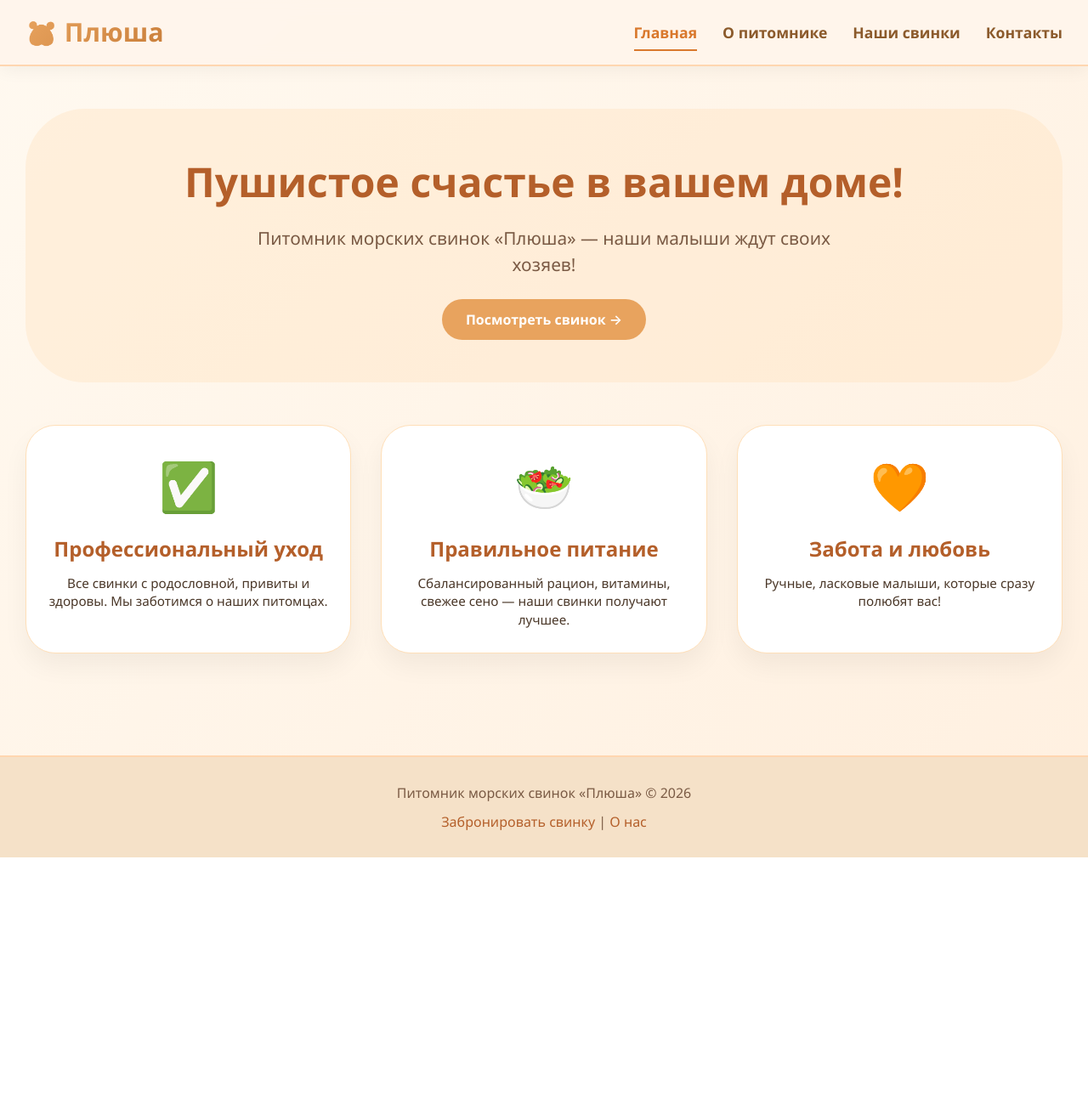
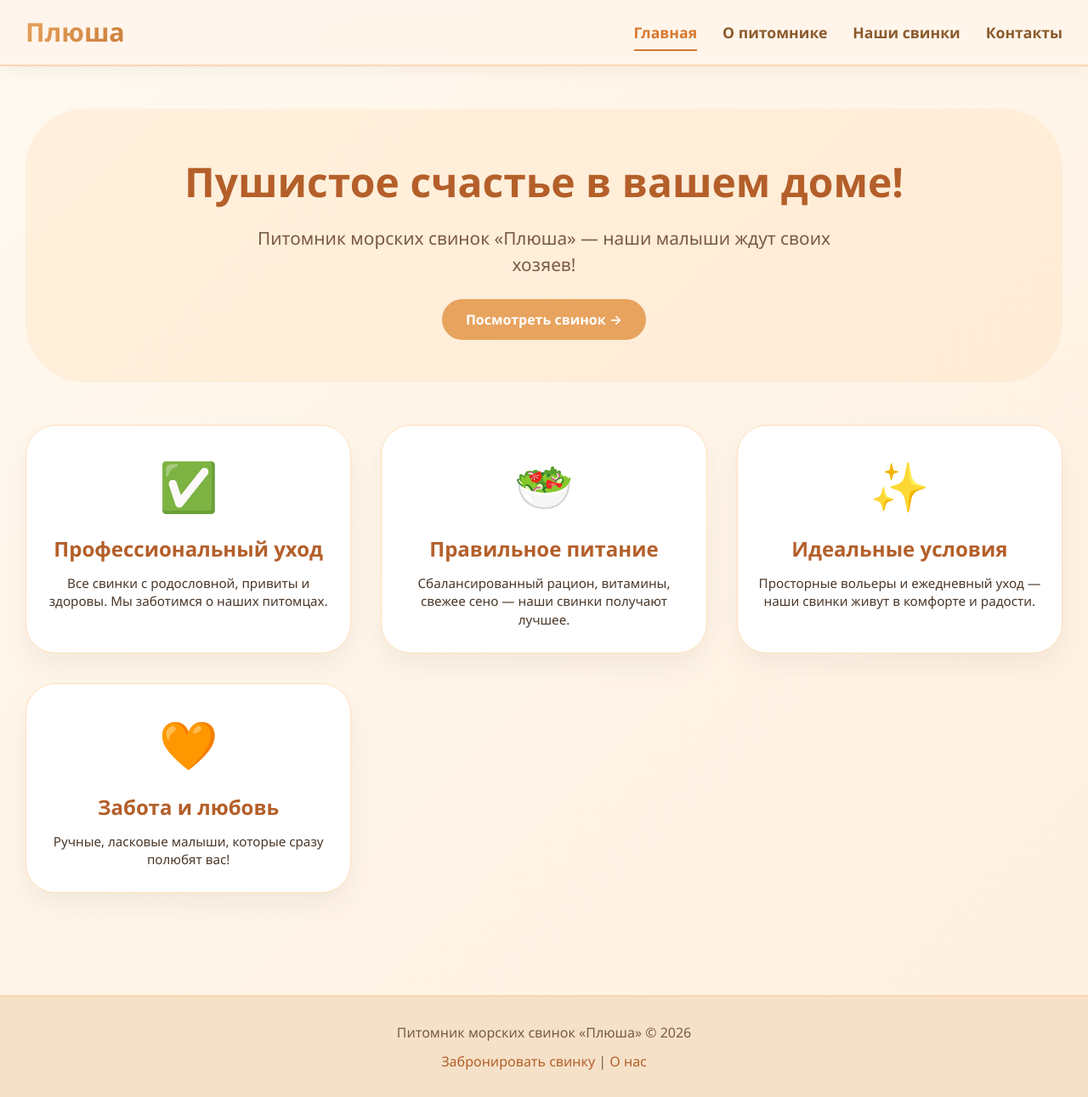
Before and after one commit to nastyuha777/github.io, a plain HTML site: page index.html in a window 1280 px wide. Shown: the whole page at 85% size. Before the commit the page ends 1009 px from the top, so only its background shows below. Drawn offline with Linux system fonts and the light colour scheme.

Commit message:
index.html

```diff
--- a/index.html
+++ b/index.html
@@ -216,7 +216,7 @@
     <div class="container">
         <div class="nav-bar">
             <div class="logo">
-                <a href="index.html">🐹 Плюша</a>
+                <a href="index.html">Плюша</a>
             </div>
             <ul class="nav-links">
                 <li><a href="index.html" class="active">Главная</a></li>
@@ -248,6 +248,11 @@
                 <p>Сбалансированный рацион, витамины, свежее сено — наши свинки получают лучшее.</p>
             </div>
             <div class="card">
+                <div class="card-emoji">✨</div>
+                <h3>Идеальные условия</h3>
+                <p>Просторные вольеры и ежедневный уход — наши свинки живут в комфорте и радости.</p>
+            </div>
+            <div class="card">
                 <div class="card-emoji">🧡</div>
                 <h3>Забота и любовь</h3>
                 <p>Ручные, ласковые малыши, которые сразу полюбят вас!</p>
```
